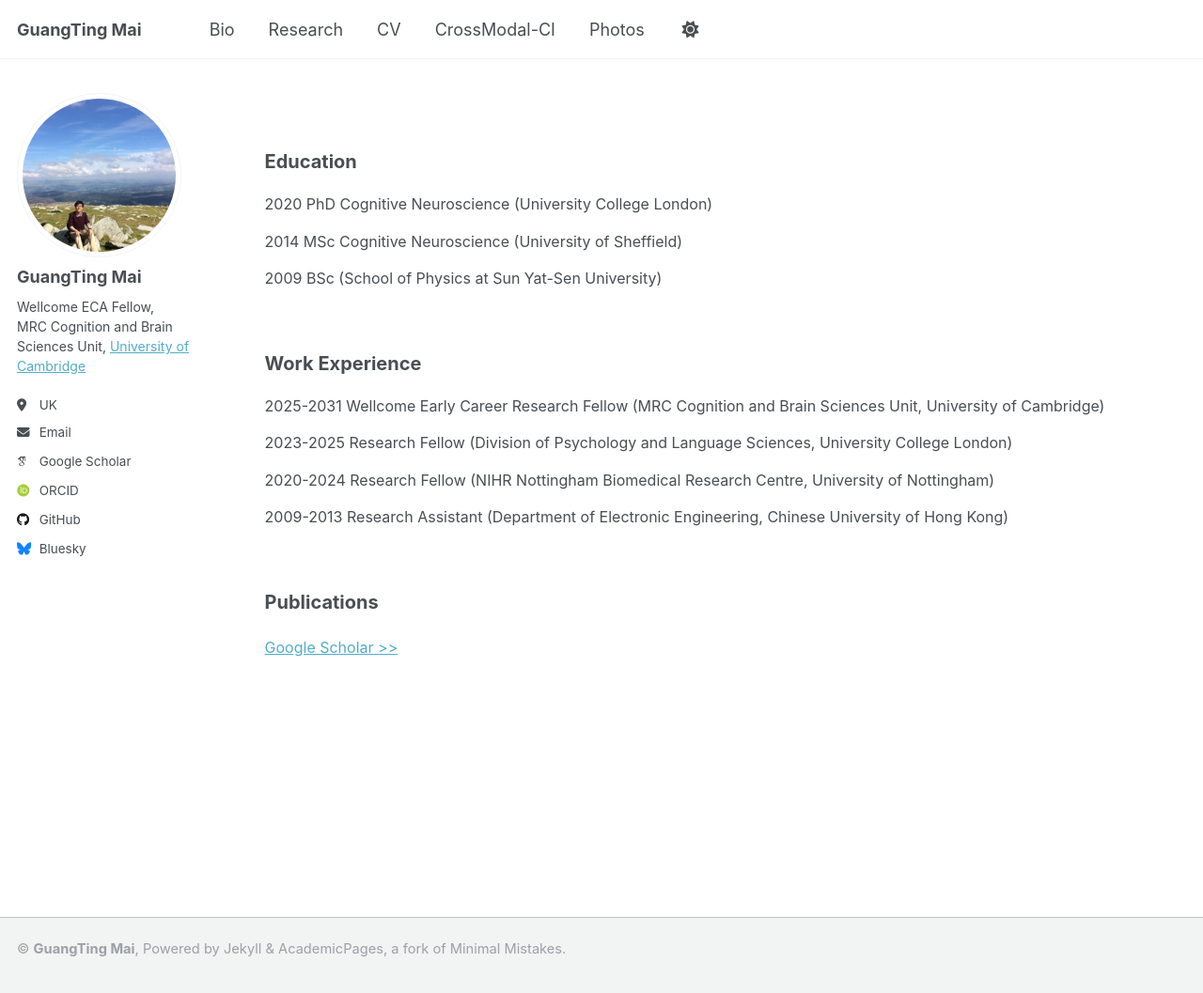
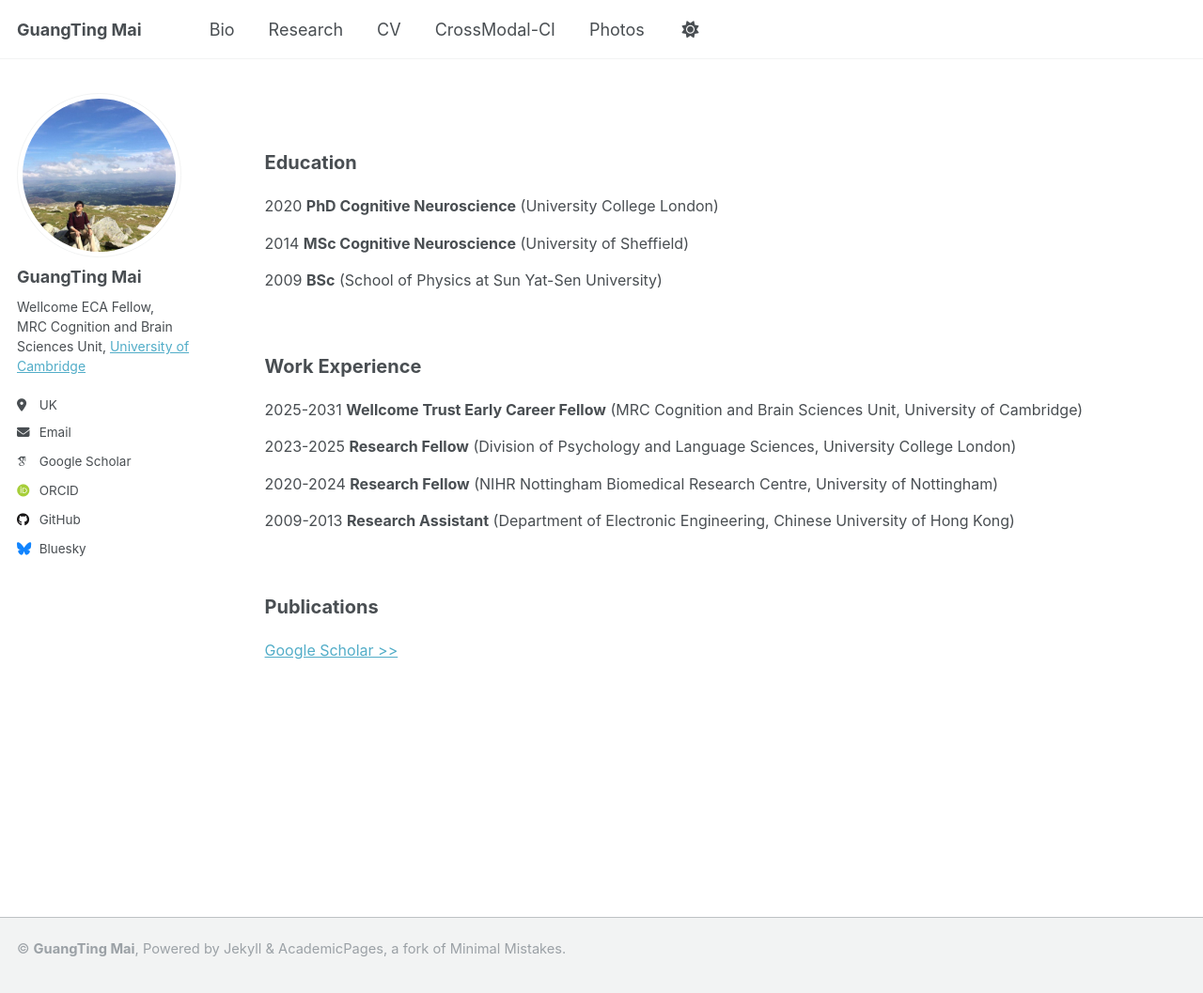
Before and after one commit to guangtingmai/guangtingmai.github.io, a Jekyll site: the page built from _pages/cv.html, in a window 1280 px wide and 1063 px high. Shown: the top 1057 px of the window at 94% size. Built offline with Jekyll 4.4.1, drawn with Linux system fonts in a browser that asks for light colours; some web fonts are replaced.

Commit message:
Update cv.html

```diff
--- a/_pages/cv.html
+++ b/_pages/cv.html
@@ -7,17 +7,17 @@
 #  - /resume
 ---
 <br>
-<p><span style="font-size: 15pt;line-height: 1.4;display: block;margin-bottom: 0.07vh"><strong>Education</strong></span></p>
-<p><span style="font-size: 12pt;line-height: 1;display: block;">2020 PhD Cognitive Neuroscience (University College London)</span></p>
-<p><span style="font-size: 12pt;line-height: 1;display: block;">2014 MSc Cognitive Neuroscience (University of Sheffield) </span></p>
-<p><span style="font-size: 12pt;line-height: 1;display: block;">2009 BSc (School of Physics at Sun Yat-Sen University)</span></p>
+<p><span style="font-size: 15pt;line-height: 1.5;display: block"><strong>Education</strong></span></p>
+<p><span style="font-size: 12pt;line-height: 1;display: block;">2020 <strong>PhD Cognitive Neuroscience</strong> (University College London)</span></p>
+<p><span style="font-size: 12pt;line-height: 1;display: block;">2014 <strong>MSc Cognitive Neuroscience</strong> (University of Sheffield) </span></p>
+<p><span style="font-size: 12pt;line-height: 1;display: block;">2009 <strong>BSc</strong> (School of Physics at Sun Yat-Sen University)</span></p>
 <br>
-<p><span style="font-size: 15pt;line-height: 1.4;display: block;margin-bottom: 0.07vh"><strong>Work Experience</strong></span></p>
-<p><span style="font-size: 12pt;line-height: 1;display: block;">2025-2031 Wellcome Early Career Research Fellow (MRC Cognition and Brain Sciences Unit, University of Cambridge)</span></p>
-<p><span style="font-size: 12pt;line-height: 1;display: block;">2023-2025 Research Fellow (Division of Psychology and Language Sciences, University College London)</span></p>
-<p><span style="font-size: 12pt;line-height: 1;display: block;">2020-2024 Research Fellow (NIHR Nottingham Biomedical Research Centre, University of Nottingham)</span></p>
-<p><span style="font-size: 12pt;line-height: 1;display: block;">2009-2013 Research Assistant (Department of Electronic Engineering, Chinese University of Hong Kong)</span></p>
+<p><span style="font-size: 15pt;line-height: 1.5;display: block"><strong>Work Experience</strong></span></p>
+<p><span style="font-size: 12pt;line-height: 1;display: block;">2025-2031 <strong>Wellcome Trust Early Career Fellow</strong> (MRC Cognition and Brain Sciences Unit, University of Cambridge)</span></p>
+<p><span style="font-size: 12pt;line-height: 1;display: block;">2023-2025 <strong>Research Fellow</strong> (Division of Psychology and Language Sciences, University College London)</span></p>
+<p><span style="font-size: 12pt;line-height: 1;display: block;">2020-2024 <strong>Research Fellow</strong> (NIHR Nottingham Biomedical Research Centre, University of Nottingham)</span></p>
+<p><span style="font-size: 12pt;line-height: 1;display: block;">2009-2013 <strong>Research Assistant</strong> (Department of Electronic Engineering, Chinese University of Hong Kong)</span></p>
 <br>
-<p><span style="font-size: 15pt;line-height: 1.4;display: block;margin-bottom: 0.07vh"><strong>Publications</strong></span></p>
-<p><span style="font-size: 12pt;line-height: 1.4;display: block;"><a href="https://scholar.google.com/citations?user=bCQ03mIAAAAJ&hl=en">
+<p><span style="font-size: 15pt;line-height: 1.5;display: block"><strong>Publications</strong></span></p>
+<p><span style="font-size: 12pt;line-height: 1;display: block;"><a href="https://scholar.google.com/citations?user=bCQ03mIAAAAJ&hl=en">
  Google Scholar >></a></span></p>
```
